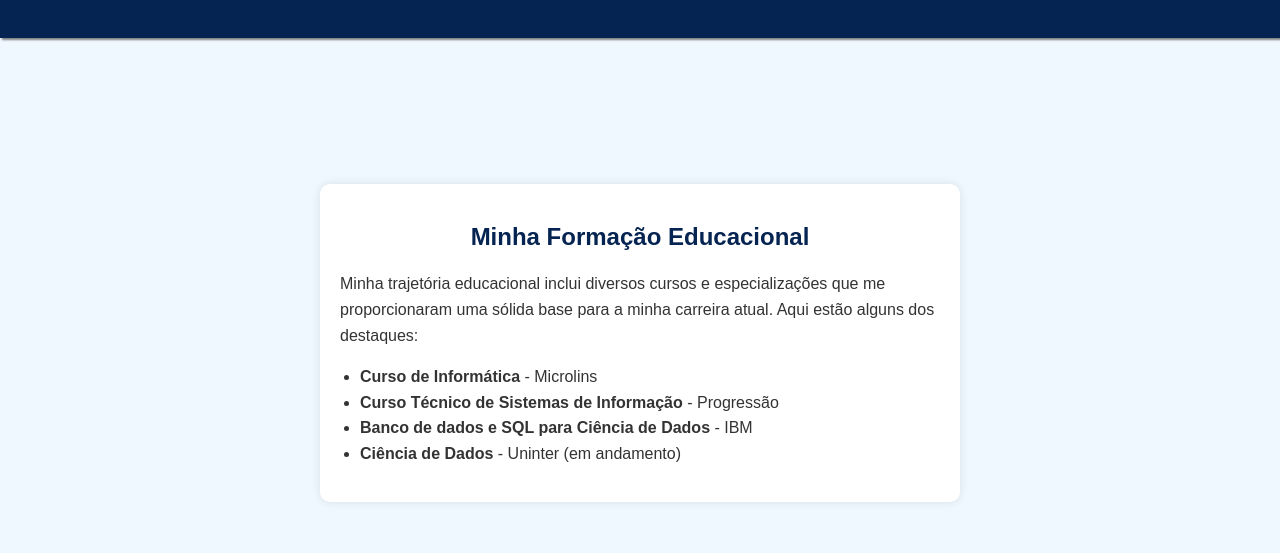
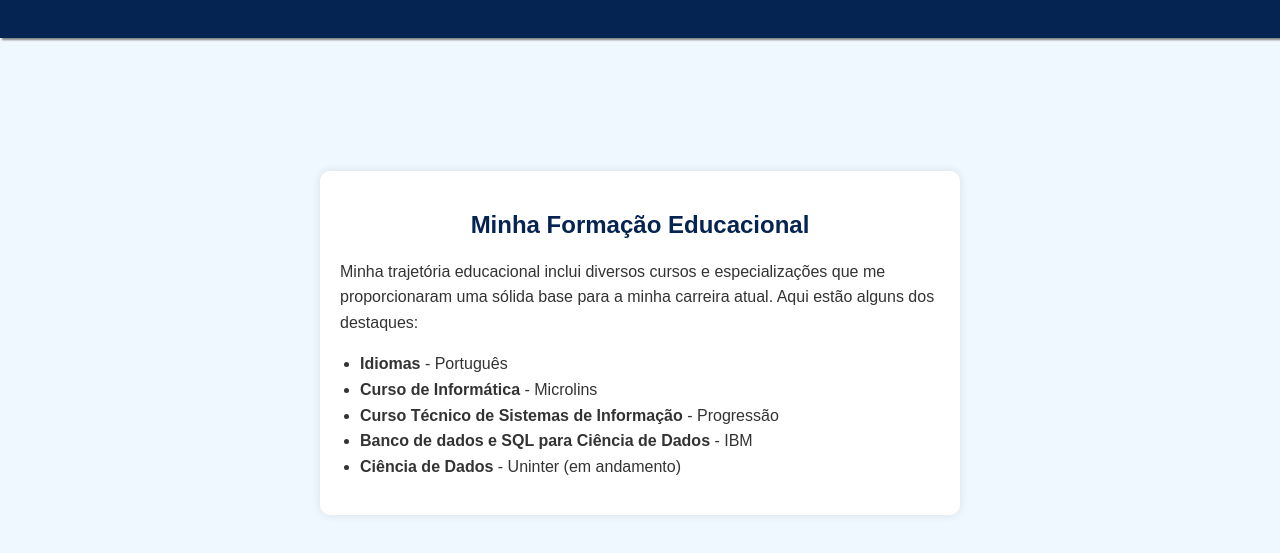
Before and after one commit to SanchesVilela/sanchessilvavilela, a plain HTML site: page formacao.html in a window 1280 px wide. Shown: the part 97-650 px from the top of the page. Drawn offline with Linux system fonts and the light colour scheme.

Commit message:
Update formacao.html

```diff
--- a/formacao.html
+++ b/formacao.html
@@ -23,6 +23,7 @@
         <h2>Minha Formação Educacional</h2>
         <p>Minha trajetória educacional inclui diversos cursos e especializações que me proporcionaram uma sólida base para a minha carreira atual. Aqui estão alguns dos destaques:</p>
         <ul>
+            <li><strong>Idiomas</strong> - Português</li>
             <li><strong>Curso de Informática</strong> - Microlins</li>
             <li><strong>Curso Técnico de Sistemas de Informação</strong> - Progressão</li>
             <li><strong>Banco de dados e SQL para Ciência de Dados</strong> - IBM</li>
```
